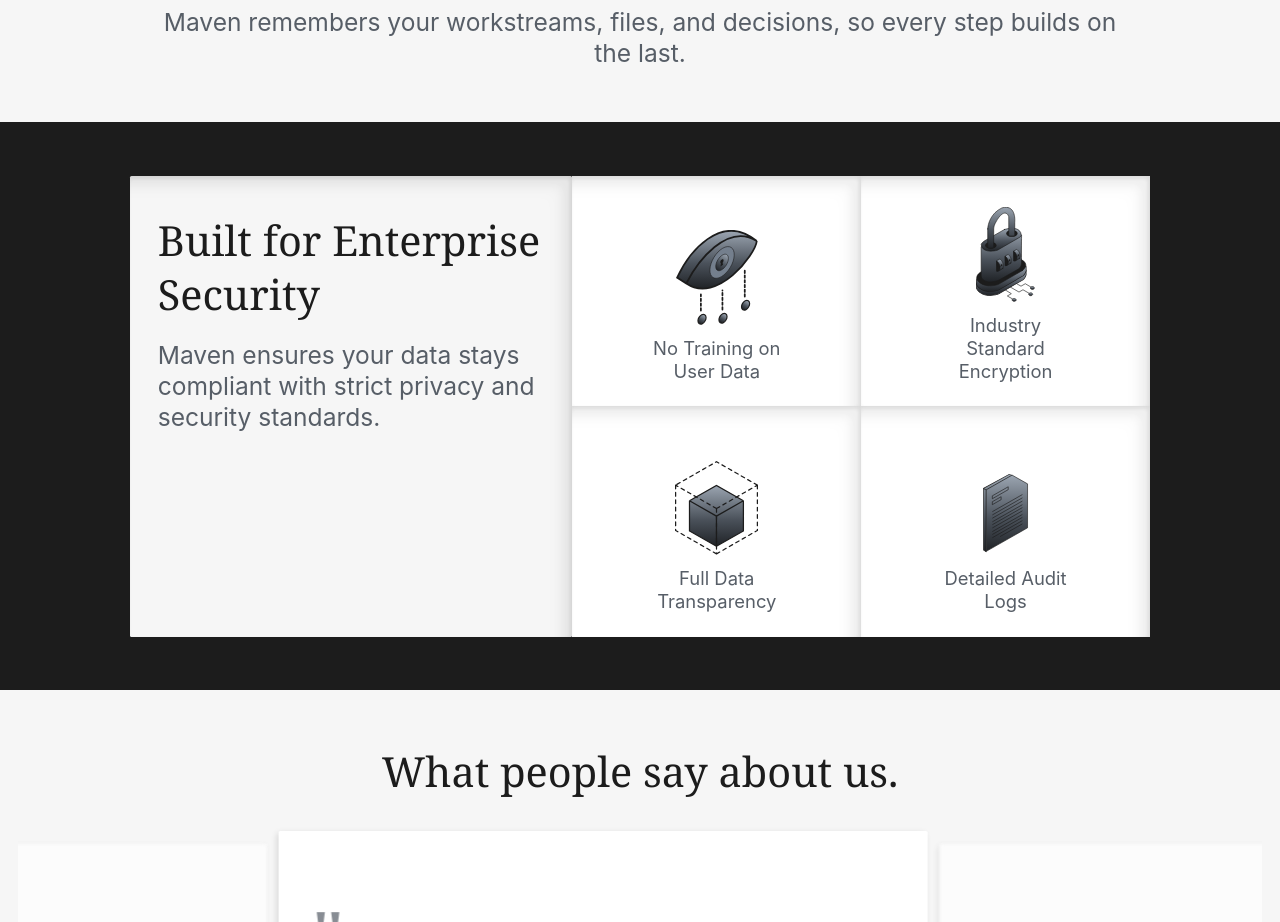
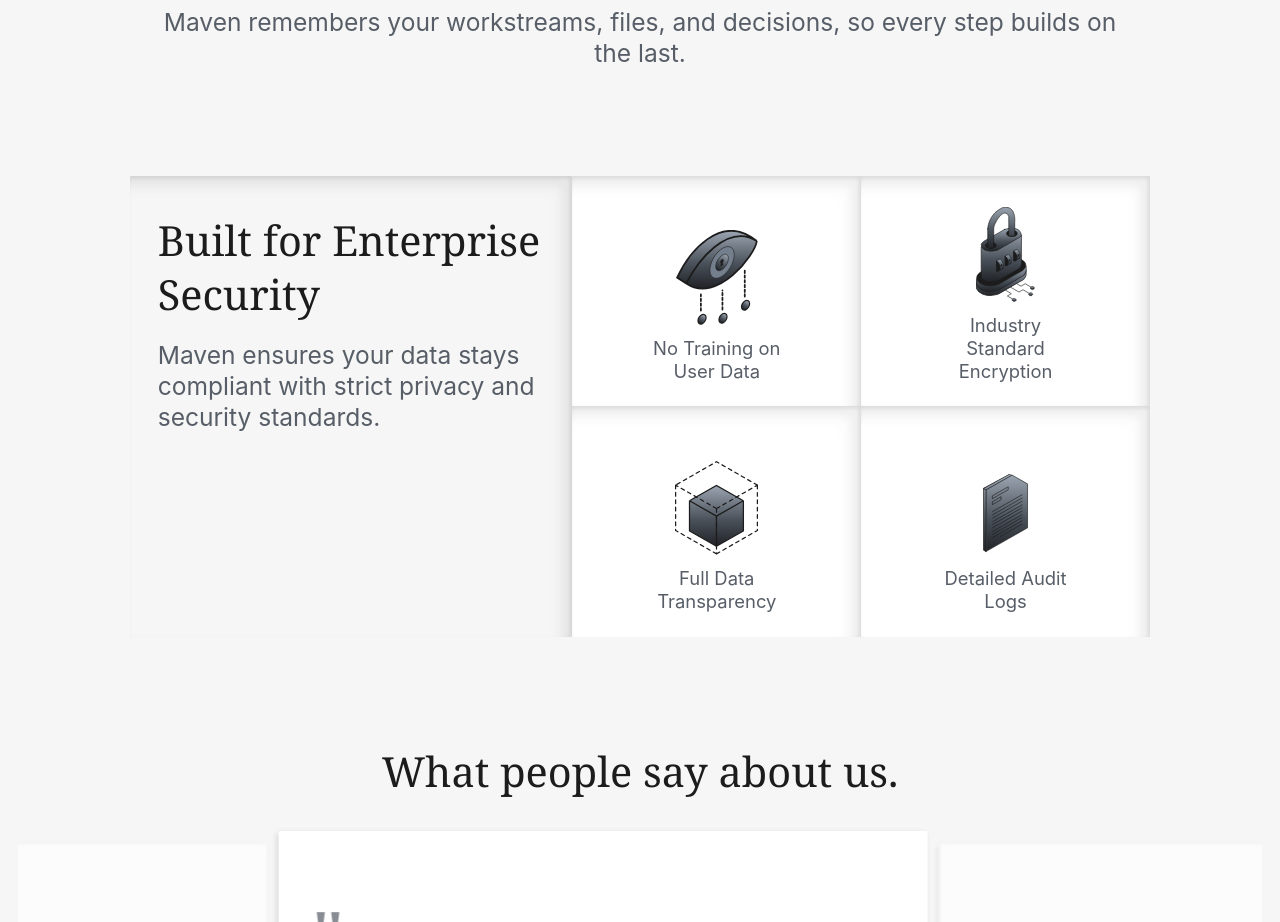
Before and after one commit to Mohak634/Maven-AI-Landing, a Next.js app: page / in a window 1280 px wide. Shown: the part 6520-7442 px from the top of the page. Built offline with nearby package versions, Linux system fonts and the light colour scheme.

Commit message:
Update Security.module.css

```diff
--- a/sections/Security/Security.module.css
+++ b/sections/Security/Security.module.css
@@ -1,6 +1,6 @@
 .security {
   width: 100%;
-  background-color: var(--surface-accent);
+  background-color: var(--surface-secondary);
   padding: 7rem var(--layout-container-padding-x);
   display: flex;
   justify-content: center;
```
